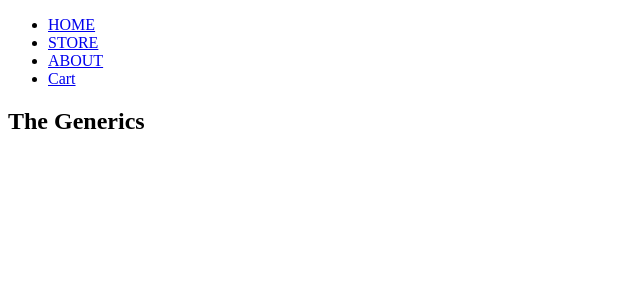
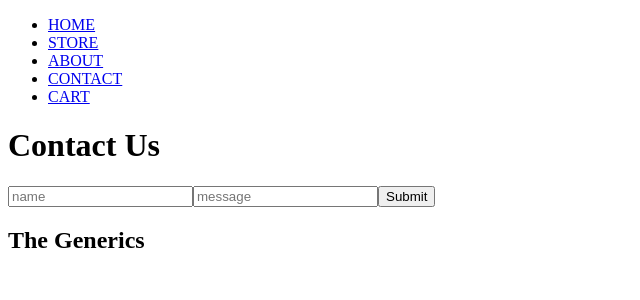
Before and after one commit to Gunjanraj321/Ecommerce-sharpener, a React (Vite) app: page /contact in a window 1280 px wide. Shown: the top 300 px of the page, without its empty margins (0-640 px from the left). Built offline with nearby package versions, Linux system fonts and the light colour scheme.

Commit message:
Contact Component Added

```diff
--- a/src/App.js
+++ b/src/App.js
@@ -5,6 +5,7 @@
 import { Route, Routes } from "react-router-dom";
 import Store from "./components/Store";
 import About from "./components/About";
+import { Contact } from "./components/Contact";
 
 const App = () => {
     return <div>
@@ -14,6 +15,7 @@
             <Route path="/cart" element={<Cart />} />
             <Route path="/store" element={<Store />} />
             <Route path="/about" element={<About/>} />
+            <Route path="/contact" element={<Contact/>}/>
         </Routes>
         <Footer />
     </div>
--- /dev/null
+++ b/src/components/Contact.js
@@ -0,0 +1,15 @@
+
+import React from 'react'
+
+export const Contact = () => {
+  return (
+    <div>
+        <h1 className="font-bold m-4 text-3xl p-4 "> Contact Us</h1>
+            <form className="md:flex md:items-center mb-6">
+                <input type="text" className="border border-lime-600 m-2 py-2 px-3" placeholder="name"/>
+                <input type="text" className="border border-lime-600 m-2 py-2 px-3" placeholder="message"/>
+                <button className="font-bold border resize-none border-blue-400 text-green-600 rounded-md m-2 py-2 px-3 bg-slate-200">Submit</button>
+            </form>
+    </div>
+  )
+}
--- a/src/components/Header.js
+++ b/src/components/Header.js
@@ -9,7 +9,8 @@
                 <li className=""><Link to="/">HOME</Link></li>
                 <li><Link to="/store">STORE</Link></li>
                 <li><Link to="/about">ABOUT</Link></li>
-                <li><Link to="/cart">Cart</Link></li>
+                <li><Link to="/contact">CONTACT</Link></li>
+                <li><Link to="/cart">CART</Link></li>
             </ul>
 
         </div>
```
